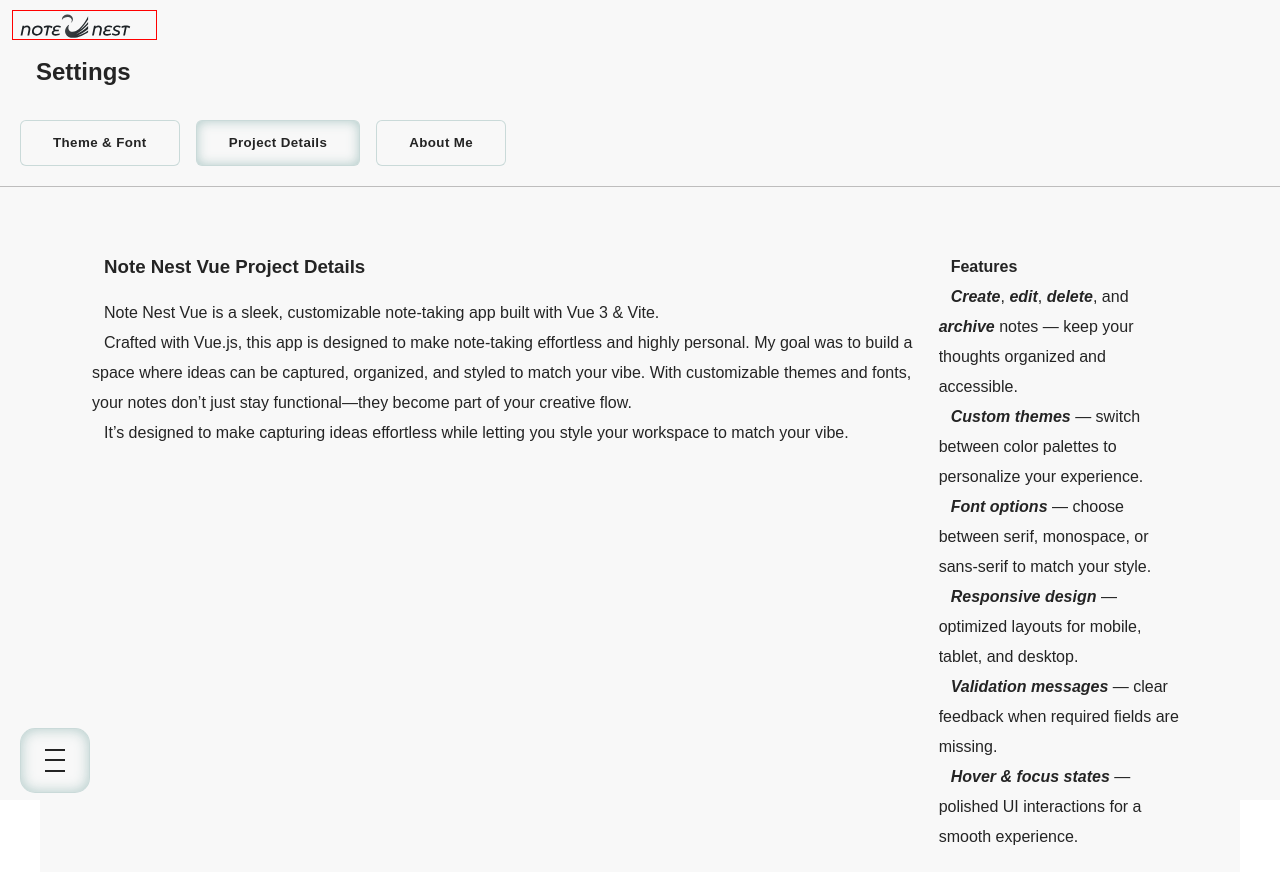
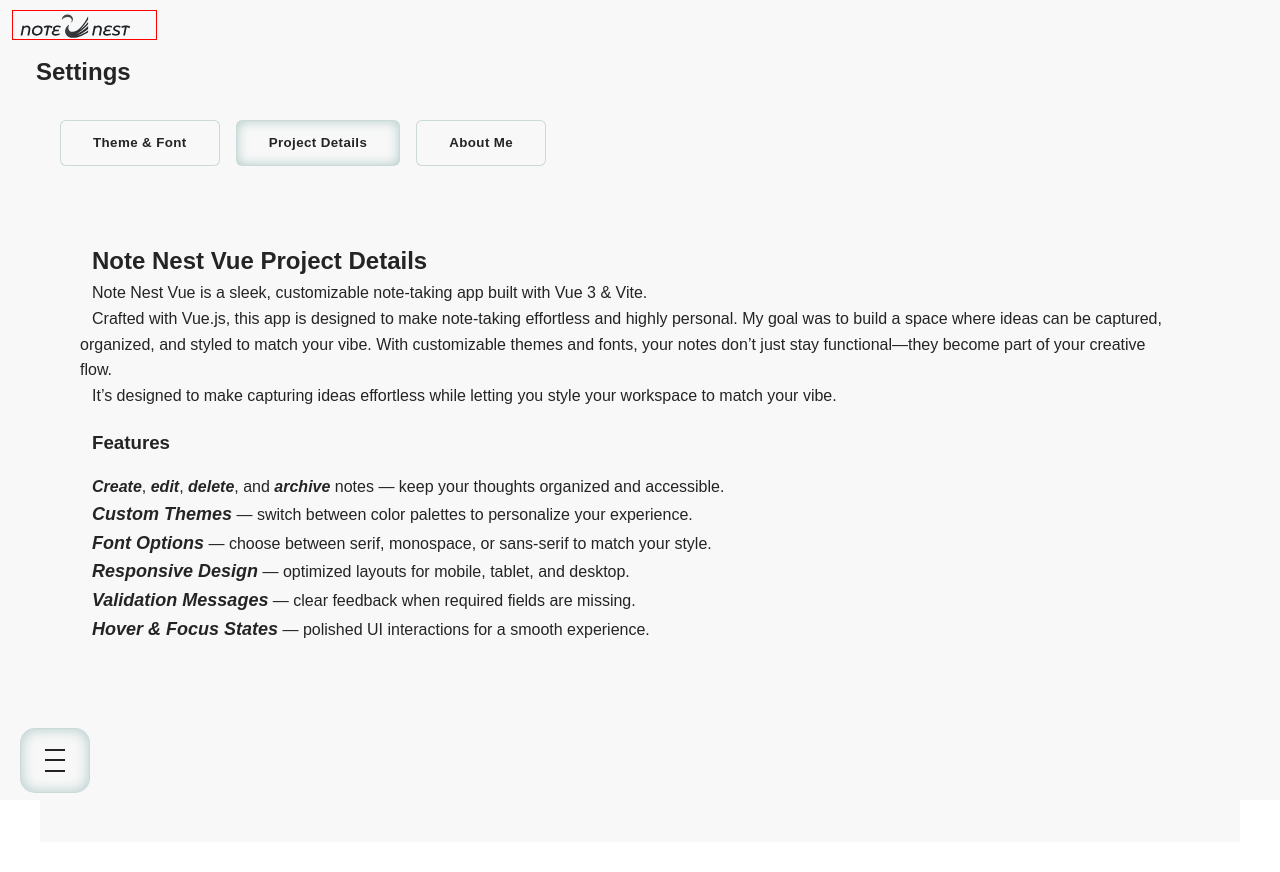
Before and after one commit to banuaggun/note-nest-vue, a Vue app: page /settings in a window 1280 px wide. Both pictures are taken after a click on the button "Project Details". After the commit the page ends 842 px from the top, so only its background shows below. Built offline with nearby package versions, Linux system fonts and the light colour scheme.

Commit message:
Style experiments -14

```diff
--- a/src/views/Settings.vue
+++ b/src/views/Settings.vue
@@ -14,10 +14,10 @@
           </button>
         </div>
       </div>
-      <div v-if="activeTab === 'themeFont'" class="section-group">
+
+      <div v-if="activeTab === 'themeFont'" class="tab-content">
         <section>
           <h3>Theme</h3>
-
           <label v-for="opt in themeOptions.themes" :key="opt.value" for="box-shadow">
 
             <input type="radio" :value="opt.value" v-model="settings.theme" id="box-shadow" class="custom-radio" />
@@ -39,11 +39,11 @@
           </label>
         </section>
       </div>
-      <div class="section-group">
-        <section v-if="activeTab === 'project'" class="project">
-          <div>
-          <h3>Note Nest Vue Project Details</h3>
 
+      <div v-if="activeTab === 'project'" class="tab-content">
+        <section class="project">
+          <div class="project-content">
+            <h2>Note Nest Vue Project Details</h2>
             <p>
               Note Nest Vue is a sleek, customizable note‑taking app built with Vue 3 & Vite.
             </p>
@@ -56,11 +56,12 @@
             </p>
 
             <p>
-            It’s designed to make capturing ideas effortless while letting you style your workspace to match your vibe.
+              It’s designed to make capturing ideas effortless while letting you style your workspace to match your
+              vibe.
             </p>
           </div>
-        <div>
-          <h4>Features</h4>
+          <div class="project-features">
+            <h3>Features</h3>
 
             <ul>
               <li>
@@ -68,32 +69,48 @@
                 your thoughts organized and accessible.
               </li>
               <li>
-              <b><i>Custom themes</i></b> — switch between color palettes to personalize your experience.
+                <span class="sub-head">Custom themes</span> — switch between color palettes to personalize your
+                experience.
               </li>
               <li>
-              <b><i>Font options</i></b> — choose between serif, monospace, or sans‑serif to match your style.
+                <span class="sub-head">Font options</span> — choose between serif, monospace, or sans‑serif to match
+                your style.
               </li>
               <li>
-              <b><i>Responsive design</i></b> — optimized layouts for mobile, tablet, and desktop.
+                <span class="sub-head">Responsive design</span> — optimized layouts for mobile, tablet, and desktop.
               </li>
               <li>
-            <b><i>Validation messages</i></b> — clear feedback when required fields are missing.
+                <span class="sub-head">Validation messages</span> — clear feedback when required fields are missing.
               </li>
               <li>
-            <b><i>Hover & focus states</i></b> — polished UI interactions for a smooth experience.
+                <span class="sub-head">Hover & focus states</span> — polished UI interactions for a smooth experience.
               </li>
             </ul>
           </div>
         </section>
+      </div>
 
-        <section v-if="activeTab === 'about'" class="about">
-          <h3>About</h3>
-
+      <div v-if="activeTab === 'about'" class="tab-content">
+        <section class="about">
+          <h3>About Me</h3>
           <p>
-            Curious to see more of my work? Check out my
-            <a href="https://portfolio-banuaggun.vercel.app" target="_blank">Portfolio</a>.
+            Hi, I'm <b>Banu AĞGÜN</b> — a UX & UI Designer and Frontend Developer passionate about crafting beautiful, functional digital experiences.
           </p>
-
+          <p>
+            I love designing intuitive user interfaces, coding responsive layouts, and continuously learning new skills to stay ahead in the ever‑evolving tech world.
+          </p>
+          <p>
+            My focus is on building visually stunning and highly customizable web applications that make everyday tasks effortless and enjoyable.
+            Whether it’s designing smooth interactions, implementing responsive designs, or experimenting with creative
+            themes and fonts, I aim to blend aesthetics with usability.
+          </p>
+          <p>
+            Beyond coding and design, I enjoy exploring new ideas, pushing creative boundaries, and turning concepts into engaging products.
+          </p>
+          <p>
+            Curious to see more of my work? Visit my <a href="https://portfolio-banuaggun.vercel.app"
+              target="_blank">Portfolio</a>.
+          </p>
         </section>
 
 
@@ -157,14 +174,16 @@ const fontFamily = computed(() => {
 }
 
 .settings-page-area {
-  padding: 0 16px 80px 16px;
+  padding: 40px 16px 80px 16px;
   background-color: var(--bg-color);
   width: 100%;
-  min-height:100vh;
+  min-height: 100vh;
   display: flex;
   flex-direction: column;
   align-items: flex-start;
   gap: 1.5rem;
+  max-width: 1200px;
+  margin: 0 auto;
 }
 
 .settings-page-area h3 {
@@ -221,26 +240,39 @@ input[type=radio]:checked::after {
   transition: transform 200ms ease;
 }
 
-section.project{
-  line-height:30px;
-  text-indent: 12px;
+section.project, section.about {
+  line-height: 1.6;
 }
 
-section.project ul li{
+.project-content,
+.project-features, .about {
+  text-indent: 12px;
+  margin-bottom: 20px;
+}
+
+.sub-head {
+  font-weight: bold;
+  font-style: italic;
+  font-size: 18px;
+  text-transform: capitalize;
+}
+
+section.project ul li {
   list-style: none;
 }
 
-.tab-area{
+.tab-area {
   position: fixed;
-  width:100%;
-  height:auto;
+  width: 100%;
+  max-width: 1200px;
+  margin: 0 auto;
+  height: auto;
   top: 100px;
   left: 50%;
-  padding:20px;
+  padding: 20px;
   transform: translateX(-50%);
-  z-index:3;
+  z-index: 3;
   background-color: var(--bg-color);
-  border-bottom: 1px solid var(--button-bg);
 }
 
 .tabs {
@@ -257,7 +289,7 @@ section.project ul li{
   background: var(--bg-color);
   color: var(--text-color);
   cursor: pointer;
-  outline:none;
+  outline: none;
   font-weight: 600;
   letter-spacing: 0.4px;
   line-height: 18px;
@@ -267,42 +299,37 @@ section.project ul li{
 .tabs button.active {
   box-shadow: var(--c-u-shadow);
   color: var(--text-color);
-  outline:none;
+  outline: none;
 }
 
-.section-group{
-  margin-top:180px;
+.tab-content {
+  flex: 1;
+  width: 100%;
+  max-height: calc(100vh - 200px);
+  overflow-y: auto;
+  margin-top: 160px;
 }
 
 
 @media only screen and (min-width:760px) {
-  .settings-page {
-    margin: 30px auto 40px auto;
-    padding: 0 36px;
-    height:100vh;
-  }
-
   .settings-page-header {
     padding: 0 36px;
-  }
-
-  .section-group {
-    flex-direction: row;
-  }
-
-  .section-group section {
-    flex: 1;
   }
 
   .tabs button {
     padding: 0.8rem 2rem;
   }
 
-  section.project{
-  line-height:30px;
-  display:flex;
-  justify-content: space-between;
+  .tab-content {
+    padding: 0 24px;
   }
+  section.project, section.about {
+  line-height: 1.6;
+  max-width: 1100px;
+  margin: 0 0 40px 0;
+  text-align: left;
+}
+
 }
 
 
```
Lines whose indentation alone changed are shown as unchanged.
